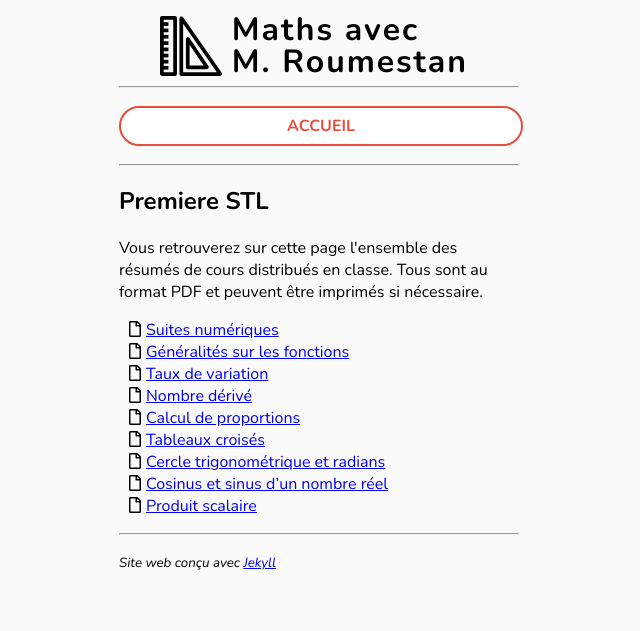
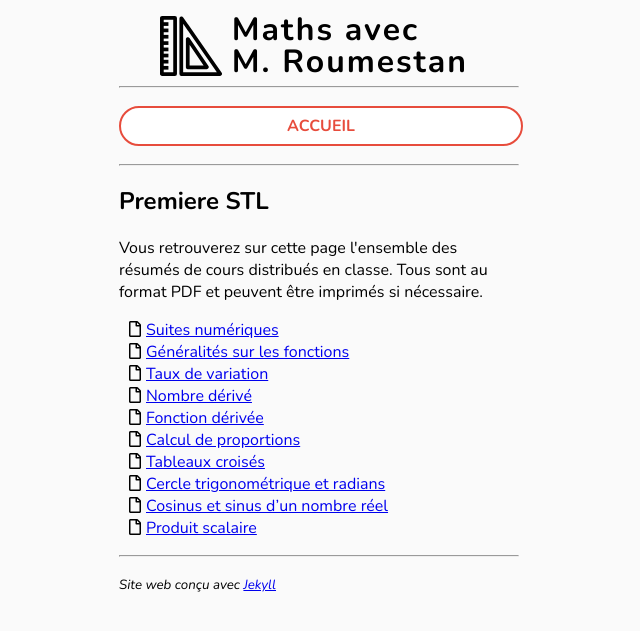
Before and after one commit to roumesta/roumestan.github.io, a Jekyll site: the page built from premiere_stl.html, in a window 1280 px wide. Shown: the top 631 px of the page, without its empty margins (321-961 px from the left). Built offline with Jekyll 4.4.1, drawn with Linux system fonts in a browser that asks for light colours.

Commit message:
Ajout doc

```diff
--- a/_data/1stl_resumes.yml
+++ b/_data/1stl_resumes.yml
@@ -6,6 +6,8 @@
   link: STL_taux_de_variation.pdf
 - name: Nombre dérivé
   link: STL_nombre_derive.pdf
+- name: Fonction dérivée
+  link: STL_fonction_derivee.pdf
 - name: Calcul de proportions
   link: STL_proportions.pdf
 - name: Tableaux croisés
```
Also changed, not shown: 1 other file.
